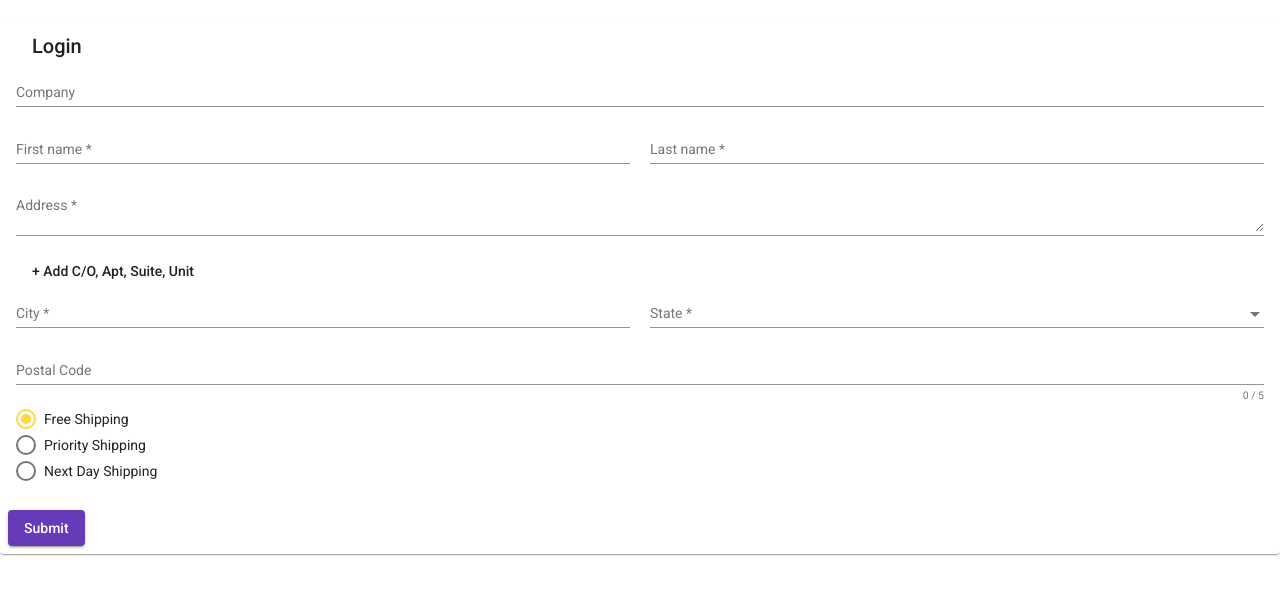
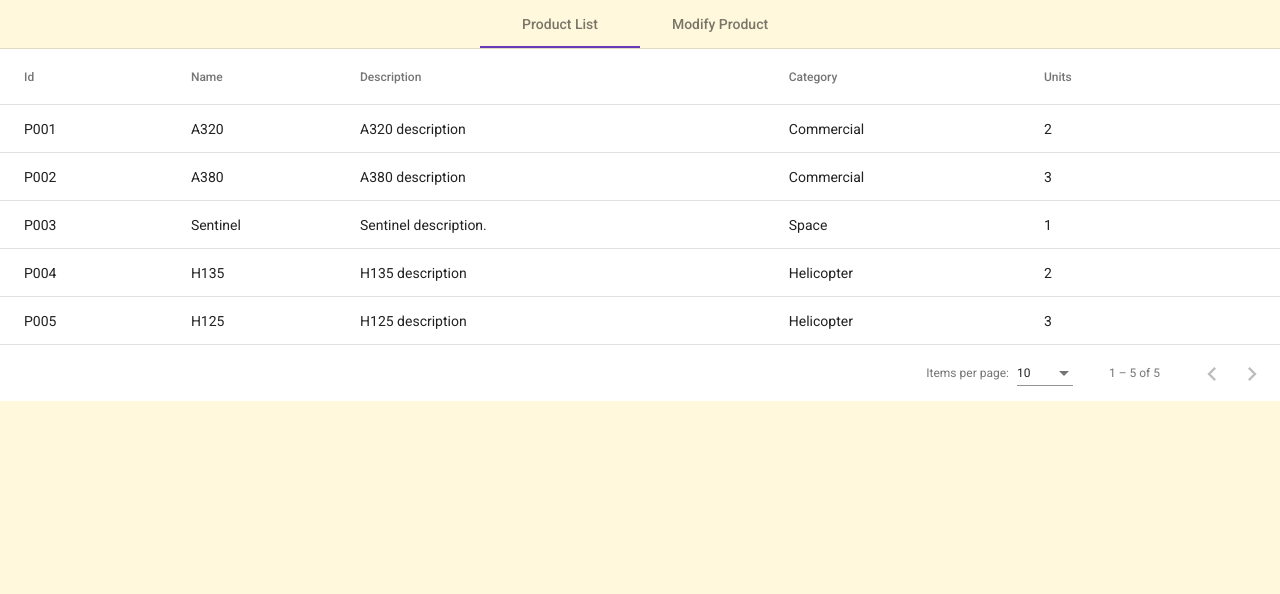
Before and after one commit to mayankitt/ab-frontend, an Angular app: page /home in a window 1280 px wide. Before the commit this address led to /login. Shown: the top 594 px of the page. Built offline with nearby package versions, Linux system fonts and the light colour scheme.

Commit message:
Basic design ready.

```diff
--- a/src/app/app.module.ts
+++ b/src/app/app.module.ts
@@ -8,6 +8,7 @@
 import { UpdateProductComponent } from './update-product/update-product.component';
 import { MatInputModule } from '@angular/material/input';
 import { MatButtonModule } from '@angular/material/button';
+import {MatCheckboxModule} from '@angular/material/checkbox';
 import { MatSelectModule } from '@angular/material/select';
 import { MatRadioModule } from '@angular/material/radio';
 import { MatCardModule } from '@angular/material/card';
@@ -40,6 +41,7 @@
     MatSliderModule,
     MatInputModule,
     MatButtonModule,
+    MatCheckboxModule,
     MatSelectModule,
     MatRadioModule,
     MatCardModule,
--- a/src/app/authentication.service.ts
+++ b/src/app/authentication.service.ts
@@ -6,7 +6,7 @@
 export class AuthenticationService {
 
   isUserAuthenticated(): boolean {
-    return false;
+    return true;
   }
 
   constructor() { }
--- a/src/app/login/login.component.css
+++ b/src/app/login/login.component.css
@@ -1,10 +1,16 @@
+.login-form {
+  padding: 2%;
+}
+
 .full-width {
   width: 100%;
 }
 
 .login-card {
   min-width: 120px;
-  margin: 20px auto;
+  max-width: 400px;
+  margin: 5em auto;
+  text-align: center;
 }
 
 .mat-radio-button {
--- a/src/app/login/login.component.html
+++ b/src/app/login/login.component.html
@@ -1,4 +1,4 @@
-<form [formGroup]="addressForm" novalidate (ngSubmit)="onSubmit()">
+<form [formGroup]="loginForm" novalidate (ngSubmit)="onSubmit()" class="login-form">
   <mat-card class="login-card">
     <mat-card-header>
       <mat-card-title>Login</mat-card-title>
@@ -7,24 +7,15 @@
       <div class="row">
         <div class="col">
           <mat-form-field class="full-width">
-            <input matInput placeholder="Company" formControlName="company">
-          </mat-form-field>
-        </div>
-      </div>
-      <div class="row">
-        <div class="col">
-          <mat-form-field class="full-width">
-            <input matInput placeholder="First name" formControlName="firstName">
-            <mat-error *ngIf="addressForm.controls['firstName'].hasError('required')">
-              First name is <strong>required</strong>
+            <input matInput type="email" placeholder="Email Address" formControlName="email_id">
+            <mat-error *ngIf="loginForm.controls['email_id'].hasError('required')">
+              Email address is <strong>required</strong>
             </mat-error>
-          </mat-form-field>
-        </div>
-        <div class="col">
-          <mat-form-field class="full-width">
-            <input matInput placeholder="Last name" formControlName="lastName">
-            <mat-error *ngIf="addressForm.controls['lastName'].hasError('required')">
-              Last name is <strong>required</strong>
+            <mat-error *ngIf="loginForm.controls['email_id'].hasError('required')">
+              Email address is <strong>required</strong>
+            </mat-error>
+            <mat-error *ngIf="loginForm.controls['email_id'].hasError('email')">
+              Please enter a <strong>valid</strong> email address
             </mat-error>
           </mat-form-field>
         </div>
@@ -32,69 +23,16 @@
       <div class="row">
         <div class="col">
           <mat-form-field class="full-width">
-            <textarea matInput placeholder="Address" formControlName="address"></textarea>
-            <mat-error *ngIf="addressForm.controls['address'].hasError('required')">
-              Address is <strong>required</strong>
+            <input matInput type="password" placeholder="Password" formControlName="password">
+            <mat-error *ngIf="loginForm.controls['password'].hasError('required')">
+              Password is <strong>required</strong>
             </mat-error>
           </mat-form-field>
         </div>
       </div>
-      <div class="row" *ngIf="!hasUnitNumber">
-        <div class="col">
-          <button mat-button type="button" (click)="hasUnitNumber = !hasUnitNumber">
-            + Add C/O, Apt, Suite, Unit
-          </button>
-        </div>
-      </div>
-      <div class="row" *ngIf="hasUnitNumber">
-        <div class="col">
-          <mat-form-field class="full-width">
-            <textarea matInput placeholder="Address 2" formControlName="address2"></textarea>
-          </mat-form-field>
-        </div>
-      </div>
-      <div class="row">
-        <div class="col">
-          <mat-form-field class="full-width">
-            <input matInput placeholder="City" formControlName="city">
-            <mat-error *ngIf="addressForm.controls['city'].hasError('required')">
-              City is <strong>required</strong>
-            </mat-error>
-          </mat-form-field>
-        </div>
-        <div class="col">
-          <mat-form-field class="full-width">
-            <mat-select placeholder="State" formControlName="state">
-              <mat-option *ngFor="let state of states" [value]="state.abbreviation">
-                {{ state.name }}
-              </mat-option>
-            </mat-select>
-            <mat-error *ngIf="addressForm.controls['state'].hasError('required')">
-              State is <strong>required</strong>
-            </mat-error>
-          </mat-form-field>
-        </div>
-      </div>
-      <div class="row">
-        <div class="col">
-          <mat-form-field class="full-width">
-            <input matInput #postalCode maxlength="5" placeholder="Postal Code" type="number" formControlName="postalCode">
-            <mat-hint align="end">{{postalCode.value.length}} / 5</mat-hint>
-          </mat-form-field>
-        </div>
-      </div>
-      <div class="row">
-        <div class="col">
-          <mat-radio-group formControlName="shipping">
-            <mat-radio-button value="free">Free Shipping</mat-radio-button>
-            <mat-radio-button value="priority">Priority Shipping</mat-radio-button>
-            <mat-radio-button value="nextday">Next Day Shipping</mat-radio-button>
-          </mat-radio-group>
-        </div>
-      </div>
     </mat-card-content>
     <mat-card-actions>
-      <button mat-raised-button color="primary" type="submit">Submit</button>
+      <button mat-raised-button color="primary" [disabled]="!loginForm.valid" type="submit">Login</button>
     </mat-card-actions>
   </mat-card>
 </form>
--- a/src/app/login/login.component.ts
+++ b/src/app/login/login.component.ts
@@ -7,87 +7,20 @@
   styleUrls: ['./login.component.css']
 })
 export class LoginComponent {
-  addressForm = this.fb.group({
-    company: null,
-    firstName: [null, Validators.required],
-    lastName: [null, Validators.required],
-    address: [null, Validators.required],
-    address2: null,
-    city: [null, Validators.required],
-    state: [null, Validators.required],
-    postalCode: [null, Validators.compose([
-      Validators.required, Validators.minLength(5), Validators.maxLength(5)])
+  loginForm = this.fb.group({
+    email_id: [null, Validators.compose([
+      Validators.required, Validators.email])
     ],
-    shipping: ['free', Validators.required]
+    password: [null, Validators.required],
   });
-
-  hasUnitNumber = false;
-
-  states = [
-    {name: 'Alabama', abbreviation: 'AL'},
-    {name: 'Alaska', abbreviation: 'AK'},
-    {name: 'American Samoa', abbreviation: 'AS'},
-    {name: 'Arizona', abbreviation: 'AZ'},
-    {name: 'Arkansas', abbreviation: 'AR'},
-    {name: 'California', abbreviation: 'CA'},
-    {name: 'Colorado', abbreviation: 'CO'},
-    {name: 'Connecticut', abbreviation: 'CT'},
-    {name: 'Delaware', abbreviation: 'DE'},
-    {name: 'District Of Columbia', abbreviation: 'DC'},
-    {name: 'Federated States Of Micronesia', abbreviation: 'FM'},
-    {name: 'Florida', abbreviation: 'FL'},
-    {name: 'Georgia', abbreviation: 'GA'},
-    {name: 'Guam', abbreviation: 'GU'},
-    {name: 'Hawaii', abbreviation: 'HI'},
-    {name: 'Idaho', abbreviation: 'ID'},
-    {name: 'Illinois', abbreviation: 'IL'},
-    {name: 'Indiana', abbreviation: 'IN'},
-    {name: 'Iowa', abbreviation: 'IA'},
-    {name: 'Kansas', abbreviation: 'KS'},
-    {name: 'Kentucky', abbreviation: 'KY'},
-    {name: 'Louisiana', abbreviation: 'LA'},
-    {name: 'Maine', abbreviation: 'ME'},
-    {name: 'Marshall Islands', abbreviation: 'MH'},
-    {name: 'Maryland', abbreviation: 'MD'},
-    {name: 'Massachusetts', abbreviation: 'MA'},
-    {name: 'Michigan', abbreviation: 'MI'},
-    {name: 'Minnesota', abbreviation: 'MN'},
-    {name: 'Mississippi', abbreviation: 'MS'},
-    {name: 'Missouri', abbreviation: 'MO'},
-    {name: 'Montana', abbreviation: 'MT'},
-    {name: 'Nebraska', abbreviation: 'NE'},
-    {name: 'Nevada', abbreviation: 'NV'},
-    {name: 'New Hampshire', abbreviation: 'NH'},
-    {name: 'New Jersey', abbreviation: 'NJ'},
-    {name: 'New Mexico', abbreviation: 'NM'},
-    {name: 'New York', abbreviation: 'NY'},
-    {name: 'North Carolina', abbreviation: 'NC'},
-    {name: 'North Dakota', abbreviation: 'ND'},
-    {name: 'Northern Mariana Islands', abbreviation: 'MP'},
-    {name: 'Ohio', abbreviation: 'OH'},
-    {name: 'Oklahoma', abbreviation: 'OK'},
-    {name: 'Oregon', abbreviation: 'OR'},
-    {name: 'Palau', abbreviation: 'PW'},
-    {name: 'Pennsylvania', abbreviation: 'PA'},
-    {name: 'Puerto Rico', abbreviation: 'PR'},
-    {name: 'Rhode Island', abbreviation: 'RI'},
-    {name: 'South Carolina', abbreviation: 'SC'},
-    {name: 'South Dakota', abbreviation: 'SD'},
-    {name: 'Tennessee', abbreviation: 'TN'},
-    {name: 'Texas', abbreviation: 'TX'},
-    {name: 'Utah', abbreviation: 'UT'},
-    {name: 'Vermont', abbreviation: 'VT'},
-    {name: 'Virgin Islands', abbreviation: 'VI'},
-    {name: 'Virginia', abbreviation: 'VA'},
-    {name: 'Washington', abbreviation: 'WA'},
-    {name: 'West Virginia', abbreviation: 'WV'},
-    {name: 'Wisconsin', abbreviation: 'WI'},
-    {name: 'Wyoming', abbreviation: 'WY'}
-  ];
 
   constructor(private fb: FormBuilder) {}
 
   onSubmit() {
-    alert('Thanks!');
+    if (this.loginForm.valid) {
+      alert('Thanks!');
+    } else {
+      alert('Unable to submit login data');
+    }
   }
 }
--- a/src/app/products-table/products-table-datasource.ts
+++ b/src/app/products-table/products-table-datasource.ts
@@ -3,35 +3,54 @@
 import { MatSort } from '@angular/material/sort';
 import { map } from 'rxjs/operators';
 import { Observable, of as observableOf, merge } from 'rxjs';
+import { cpuUsage } from 'process';
 
 // TODO: Replace this with your own data model type
 export interface ProductsTableItem {
   name: string;
-  id: number;
+  id: string;
+  description: string;
+  category: string;
+  units: number;
 }
 
 // TODO: replace this with real data from your application
 const EXAMPLE_DATA: ProductsTableItem[] = [
-  {id: 1, name: 'Hydrogen'},
-  {id: 2, name: 'Helium'},
-  {id: 3, name: 'Lithium'},
-  {id: 4, name: 'Beryllium'},
-  {id: 5, name: 'Boron'},
-  {id: 6, name: 'Carbon'},
-  {id: 7, name: 'Nitrogen'},
-  {id: 8, name: 'Oxygen'},
-  {id: 9, name: 'Fluorine'},
-  {id: 10, name: 'Neon'},
-  {id: 11, name: 'Sodium'},
-  {id: 12, name: 'Magnesium'},
-  {id: 13, name: 'Aluminum'},
-  {id: 14, name: 'Silicon'},
-  {id: 15, name: 'Phosphorus'},
-  {id: 16, name: 'Sulfur'},
-  {id: 17, name: 'Chlorine'},
-  {id: 18, name: 'Argon'},
-  {id: 19, name: 'Potassium'},
-  {id: 20, name: 'Calcium'},
+  {
+    id: 'P001',
+    name: 'A320',
+    description: 'A320 description',
+    category: 'Commercial',
+    units: 2
+  },
+  {
+    id: 'P002',
+    name: 'A380',
+    description: 'A380 description',
+    category: 'Commercial',
+    units: 3
+  },
+  {
+    id: 'P003',
+    name: 'Sentinel',
+    description: 'Sentinel description.',
+    category: 'Space',
+    units: 1
+  },
+  {
+    id: 'P004',
+    name: 'H135',
+    description: 'H135 description',
+    category: 'Helicopter',
+    units: 2
+  },
+  {
+    id: 'P005',
+    name: 'H125',
+    description: 'H125 description',
+    category: 'Helicopter',
+    units: 3
+  }
 ];
 
 /**
@@ -96,6 +115,9 @@
       switch (this.sort.active) {
         case 'name': return compare(a.name, b.name, isAsc);
         case 'id': return compare(+a.id, +b.id, isAsc);
+        case 'description': return compare(a.name, b.name, isAsc);
+        case 'category': return compare(a.category, b.category, isAsc);
+        case 'units': return compare(a.units, b.units, isAsc);
         default: return 0;
       }
     });
--- a/src/app/products-table/products-table.component.html
+++ b/src/app/products-table/products-table.component.html
@@ -12,6 +12,24 @@
       <td mat-cell *matCellDef="let row">{{row.name}}</td>
     </ng-container>
 
+    <!-- Name Column -->
+    <ng-container matColumnDef="description">
+      <th mat-header-cell *matHeaderCellDef mat-sort-header>Description</th>
+      <td mat-cell *matCellDef="let row">{{row.description}}</td>
+    </ng-container>
+
+    <!-- Name Column -->
+    <ng-container matColumnDef="category">
+      <th mat-header-cell *matHeaderCellDef mat-sort-header>Category</th>
+      <td mat-cell *matCellDef="let row">{{row.category}}</td>
+    </ng-container>
+
+    <!-- Name Column -->
+    <ng-container matColumnDef="units">
+      <th mat-header-cell *matHeaderCellDef mat-sort-header>Units</th>
+      <td mat-cell *matCellDef="let row">{{row.units}}</td>
+    </ng-container>
+
     <tr mat-header-row *matHeaderRowDef="displayedColumns"></tr>
     <tr mat-row *matRowDef="let row; columns: displayedColumns;"></tr>
   </table>
@@ -19,7 +37,7 @@
   <mat-paginator #paginator
       [length]="dataSource?.data.length"
       [pageIndex]="0"
-      [pageSize]="50"
-      [pageSizeOptions]="[25, 50, 100, 250]">
+      [pageSize]="10"
+      [pageSizeOptions]="[10, 25, 50, 100]">
   </mat-paginator>
 </div>
--- a/src/app/products-table/products-table.component.ts
+++ b/src/app/products-table/products-table.component.ts
@@ -16,7 +16,7 @@
   dataSource: ProductsTableDataSource;
 
   /** Columns displayed in the table. Columns IDs can be added, removed, or reordered. */
-  displayedColumns = ['id', 'name'];
+  displayedColumns = ['id', 'name', 'description', 'category', 'units'];
 
   ngOnInit() {
     this.dataSource = new ProductsTableDataSource();
--- a/src/app/update-product/update-product.component.html
+++ b/src/app/update-product/update-product.component.html
@@ -1,100 +1,62 @@
-<form [formGroup]="addressForm" novalidate (ngSubmit)="onSubmit()">
-  <mat-card class="shipping-card">
+<form [formGroup]="updateForm" novalidate (ngSubmit)="onSubmit()">
+  <mat-card class="update-card">
     <mat-card-header>
-      <mat-card-title>Shipping Information</mat-card-title>
+      <mat-card-title>Update Product</mat-card-title>
     </mat-card-header>
     <mat-card-content>
       <div class="row">
         <div class="col">
           <mat-form-field class="full-width">
-            <input matInput placeholder="Company" formControlName="company">
-          </mat-form-field>
-        </div>
-      </div>
-      <div class="row">
-        <div class="col">
-          <mat-form-field class="full-width">
-            <input matInput placeholder="First name" formControlName="firstName">
-            <mat-error *ngIf="addressForm.controls['firstName'].hasError('required')">
-              First name is <strong>required</strong>
-            </mat-error>
-          </mat-form-field>
-        </div>
-        <div class="col">
-          <mat-form-field class="full-width">
-            <input matInput placeholder="Last name" formControlName="lastName">
-            <mat-error *ngIf="addressForm.controls['lastName'].hasError('required')">
-              Last name is <strong>required</strong>
+            <mat-select placeholder="Product ID" formControlName="id">
+              <mat-option *ngFor="let id of productIds" [value]="id">
+                {{ id }}
+              </mat-option>
+            </mat-select>
+            <mat-error *ngIf="updateForm.controls['id'].hasError('required')">
+              ID is <strong>required</strong>
             </mat-error>
           </mat-form-field>
         </div>
       </div>
+      <mat-checkbox class="field-enabler-checkbox" (change)="changeInputControl('name', $event.checked)" [disabled]="this.updateForm.get('id').value==null">Edit Product Name</mat-checkbox>
       <div class="row">
         <div class="col">
           <mat-form-field class="full-width">
-            <textarea matInput placeholder="Address" formControlName="address"></textarea>
-            <mat-error *ngIf="addressForm.controls['address'].hasError('required')">
-              Address is <strong>required</strong>
-            </mat-error>
+            <input matInput placeholder="Product Name" formControlName="name">
           </mat-form-field>
         </div>
       </div>
-      <div class="row" *ngIf="!hasUnitNumber">
-        <div class="col">
-          <button mat-button type="button" (click)="hasUnitNumber = !hasUnitNumber">
-            + Add C/O, Apt, Suite, Unit
-          </button>
-        </div>
-      </div>
-      <div class="row" *ngIf="hasUnitNumber">
+      <mat-checkbox class="field-enabler-checkbox" (change)="changeInputControl('description', $event.checked)" [disabled]="this.updateForm.get('id').value==null">Edit Product Description</mat-checkbox>
+      <div class="row">
         <div class="col">
           <mat-form-field class="full-width">
-            <textarea matInput placeholder="Address 2" formControlName="address2"></textarea>
+            <input matInput placeholder="Product Description" formControlName="description">
           </mat-form-field>
         </div>
       </div>
+      <mat-checkbox class="field-enabler-checkbox" (change)="changeInputControl('category', $event.checked)" [disabled]="this.updateForm.get('id').value==null">Edit Product Category</mat-checkbox>
       <div class="row">
         <div class="col">
           <mat-form-field class="full-width">
-            <input matInput placeholder="City" formControlName="city">
-            <mat-error *ngIf="addressForm.controls['city'].hasError('required')">
-              City is <strong>required</strong>
-            </mat-error>
-          </mat-form-field>
-        </div>
-        <div class="col">
-          <mat-form-field class="full-width">
-            <mat-select placeholder="State" formControlName="state">
-              <mat-option *ngFor="let state of states" [value]="state.abbreviation">
-                {{ state.name }}
+            <mat-select placeholder="Product Category" formControlName="category">
+              <mat-option *ngFor="let c of categories" [value]="c.value">
+                {{ c.name }}
               </mat-option>
             </mat-select>
-            <mat-error *ngIf="addressForm.controls['state'].hasError('required')">
-              State is <strong>required</strong>
-            </mat-error>
           </mat-form-field>
         </div>
       </div>
+      <mat-checkbox class="field-enabler-checkbox" (change)="changeInputControl('units', $event.checked)" [disabled]="this.updateForm.get('id').value==null">Edit Units in Inventory</mat-checkbox>
       <div class="row">
         <div class="col">
           <mat-form-field class="full-width">
-            <input matInput #postalCode maxlength="5" placeholder="Postal Code" type="number" formControlName="postalCode">
-            <mat-hint align="end">{{postalCode.value.length}} / 5</mat-hint>
+            <input matInput placeholder="Units" formControlName="units" type="number">
           </mat-form-field>
-        </div>
-      </div>
-      <div class="row">
-        <div class="col">
-          <mat-radio-group formControlName="shipping">
-            <mat-radio-button value="free">Free Shipping</mat-radio-button>
-            <mat-radio-button value="priority">Priority Shipping</mat-radio-button>
-            <mat-radio-button value="nextday">Next Day Shipping</mat-radio-button>
-          </mat-radio-group>
         </div>
       </div>
     </mat-card-content>
     <mat-card-actions>
-      <button mat-raised-button color="primary" type="submit">Submit</button>
+      <button mat-raised-button color="primary" [disabled]="!updateForm.valid" type="submit">Submit</button>
     </mat-card-actions>
   </mat-card>
 </form>
--- a/src/app/update-product/update-product.component.ts
+++ b/src/app/update-product/update-product.component.ts
@@ -1,4 +1,4 @@
-import { Component } from '@angular/core';
+import { Component, OnInit } from '@angular/core';
 import { FormBuilder, Validators } from '@angular/forms';
 
 @Component({
@@ -6,88 +6,48 @@
   templateUrl: './update-product.component.html',
   styleUrls: ['./update-product.component.css']
 })
-export class UpdateProductComponent {
-  addressForm = this.fb.group({
-    company: null,
-    firstName: [null, Validators.required],
-    lastName: [null, Validators.required],
-    address: [null, Validators.required],
-    address2: null,
-    city: [null, Validators.required],
-    state: [null, Validators.required],
-    postalCode: [null, Validators.compose([
-      Validators.required, Validators.minLength(5), Validators.maxLength(5)])
-    ],
-    shipping: ['free', Validators.required]
+export class UpdateProductComponent implements OnInit {
+  updateForm = this.fb.group({
+    id: [null, Validators.required],
+    name: null,
+    description: null,
+    category: null,
+    units: null
   });
 
-  hasUnitNumber = false;
+  productIds = [
+    'P001',
+    'P002'
+  ];
 
-  states = [
-    {name: 'Alabama', abbreviation: 'AL'},
-    {name: 'Alaska', abbreviation: 'AK'},
-    {name: 'American Samoa', abbreviation: 'AS'},
-    {name: 'Arizona', abbreviation: 'AZ'},
-    {name: 'Arkansas', abbreviation: 'AR'},
-    {name: 'California', abbreviation: 'CA'},
-    {name: 'Colorado', abbreviation: 'CO'},
-    {name: 'Connecticut', abbreviation: 'CT'},
-    {name: 'Delaware', abbreviation: 'DE'},
-    {name: 'District Of Columbia', abbreviation: 'DC'},
-    {name: 'Federated States Of Micronesia', abbreviation: 'FM'},
-    {name: 'Florida', abbreviation: 'FL'},
-    {name: 'Georgia', abbreviation: 'GA'},
-    {name: 'Guam', abbreviation: 'GU'},
-    {name: 'Hawaii', abbreviation: 'HI'},
-    {name: 'Idaho', abbreviation: 'ID'},
-    {name: 'Illinois', abbreviation: 'IL'},
-    {name: 'Indiana', abbreviation: 'IN'},
-    {name: 'Iowa', abbreviation: 'IA'},
-    {name: 'Kansas', abbreviation: 'KS'},
-    {name: 'Kentucky', abbreviation: 'KY'},
-    {name: 'Louisiana', abbreviation: 'LA'},
-    {name: 'Maine', abbreviation: 'ME'},
-    {name: 'Marshall Islands', abbreviation: 'MH'},
-    {name: 'Maryland', abbreviation: 'MD'},
-    {name: 'Massachusetts', abbreviation: 'MA'},
-    {name: 'Michigan', abbreviation: 'MI'},
-    {name: 'Minnesota', abbreviation: 'MN'},
-    {name: 'Mississippi', abbreviation: 'MS'},
-    {name: 'Missouri', abbreviation: 'MO'},
-    {name: 'Montana', abbreviation: 'MT'},
-    {name: 'Nebraska', abbreviation: 'NE'},
-    {name: 'Nevada', abbreviation: 'NV'},
-    {name: 'New Hampshire', abbreviation: 'NH'},
-    {name: 'New Jersey', abbreviation: 'NJ'},
-    {name: 'New Mexico', abbreviation: 'NM'},
-    {name: 'New York', abbreviation: 'NY'},
-    {name: 'North Carolina', abbreviation: 'NC'},
-    {name: 'North Dakota', abbreviation: 'ND'},
-    {name: 'Northern Mariana Islands', abbreviation: 'MP'},
-    {name: 'Ohio', abbreviation: 'OH'},
-    {name: 'Oklahoma', abbreviation: 'OK'},
-    {name: 'Oregon', abbreviation: 'OR'},
-    {name: 'Palau', abbreviation: 'PW'},
-    {name: 'Pennsylvania', abbreviation: 'PA'},
-    {name: 'Puerto Rico', abbreviation: 'PR'},
-    {name: 'Rhode Island', abbreviation: 'RI'},
-    {name: 'South Carolina', abbreviation: 'SC'},
-    {name: 'South Dakota', abbreviation: 'SD'},
-    {name: 'Tennessee', abbreviation: 'TN'},
-    {name: 'Texas', abbreviation: 'TX'},
-    {name: 'Utah', abbreviation: 'UT'},
-    {name: 'Vermont', abbreviation: 'VT'},
-    {name: 'Virgin Islands', abbreviation: 'VI'},
-    {name: 'Virginia', abbreviation: 'VA'},
-    {name: 'Washington', abbreviation: 'WA'},
-    {name: 'West Virginia', abbreviation: 'WV'},
-    {name: 'Wisconsin', abbreviation: 'WI'},
-    {name: 'Wyoming', abbreviation: 'WY'}
+  categories = [
+    { name: 'Commercial', value: 'commercial' },
+    { name: 'Helicopter', value: 'helicopter' },
+    { name: 'Space', value: 'space' }
   ];
+
+  nameCbIsChecked = false;
+  descriptionCbIsChecked = false;
+  categoryCbIsChecked = false;
+  unitsCbIsChecked = false;
 
   constructor(private fb: FormBuilder) {}
 
+  ngOnInit() {
+    const inputFields = ['name', 'description', 'category', 'units'];
+    inputFields.forEach(element => this.updateForm.get(element).disable());
+  }
+
   onSubmit() {
-    alert('Thanks!');
+    if (this.updateForm.valid) {
+      alert('Thanks!');
+    } else {
+      alert('Unable to submit update data');
+    }
+  }
+
+  changeInputControl(field: string, enable: boolean): void {
+    const inputField = this.updateForm.get(field);
+    enable ? inputField.enable() : inputField.disable();
   }
 }
--- a/src/styles.css
+++ b/src/styles.css
@@ -1,4 +1,4 @@
 /* You can add global styles to this file, and also import other style files */
 
-html, body { height: 100%; }
+html, body { height: 100%; background-color: cornsilk; }
 body { margin: 0; font-family: Roboto, "Helvetica Neue", sans-serif; }
```
Also changed, not shown: src/app/update-product/update-product.component.css (+9 -2 lines).
